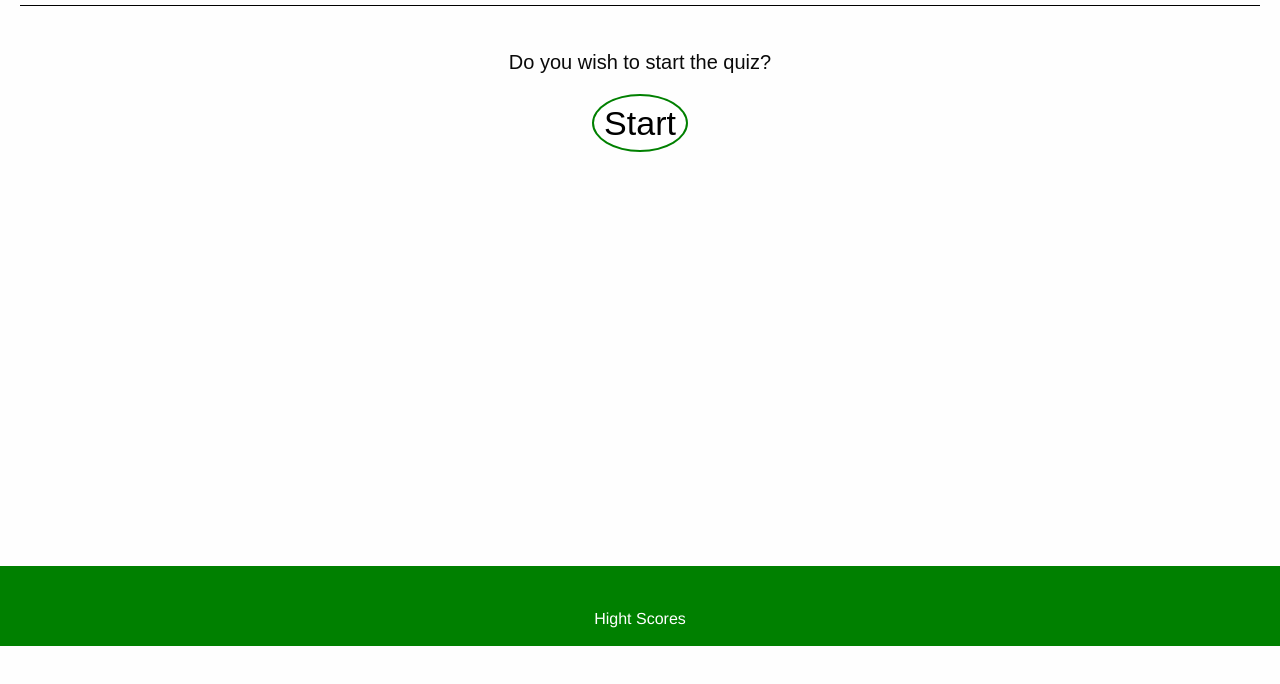
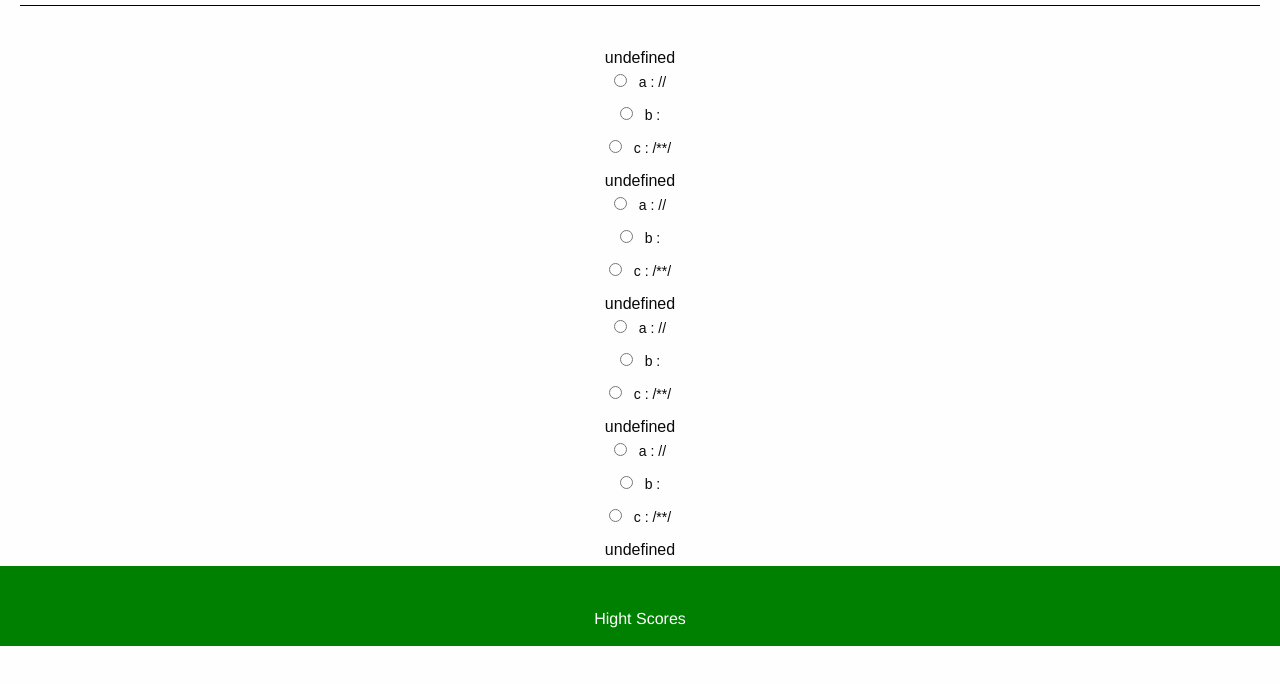
Before and after one commit to Hanstyl/code-quiz, a plain HTML site: page index.html in a window 1280 px wide. Shown: the part 154-838 px from the top of the page. Before the commit the page ends 800 px from the top, so only its background shows below. Drawn offline with nearby package versions, Linux system fonts and the light colour scheme.

Commit message:
js is not working out. going to start over

```diff
--- a/assets/js/script.js
+++ b/assets/js/script.js
@@ -0,0 +1,109 @@
+function buildQuiz() {
+    // Variable to store the HTML output
+    const output = [];
+
+    //For each question
+    myQuestions.forEach(
+        (currentQuestion, questionNumber) => {
+
+            // Variable to store the list of possible answers
+            const answers = [];
+
+            // And for each available answer...
+            for (letter in currentQuestion.answers) {
+
+                //...add an HTML radio button
+                answers.push(
+                    `<label>
+                        <input type="radio" name="question${questionNumber}" value="${letter}">
+                        ${letter} :
+                        ${currentQuestion.answers[letter]}
+                    </label>`
+                );
+            }
+
+            // add this question and its answers to the output
+            output.push(
+                `<div class="question"> ${currentQuestion.question} </div>
+                 <div class="answers"> ${answers.join('')} </div>`
+            );
+        }
+    );
+
+    // Combine output list into one string of html and put it on the page
+    quizContainer.innerHTML = output.join('');
+};
+
+
+const quizContainer = document.getElementById("quiz-game");
+const startButton = document.getElementById("start-button");
+let question = '';
+
+const myQuestions = [
+    {
+        Question: "Which of these is a JS comment?",
+        answers: {
+            a: "//",
+            b: "<!-->",
+            c: "/**/"
+        },
+        correctAnswer: "a"
+    },
+    {
+        Question: "Which of these is a JS comment?",
+        answers: {
+            a: "//",
+            b: "<!-->",
+            c: "/**/"
+        },
+        correctAnswer: "a"
+    },
+    {
+        Question: "Which of these is a JS comment?",
+        answers: {
+            a: "//",
+            b: "<!-->",
+            c: "/**/"
+        },
+        correctAnswer: "a"
+    },
+    {
+        Question: "Which of these is a JS comment?",
+        answers: {
+            a: "//",
+            b: "<!-->",
+            c: "/**/"
+        },
+        correctAnswer: "a"
+    },
+    {
+        Question: "Which of these is a JS comment?",
+        answers: {
+            a: "//",
+            b: "<!-->",
+            c: "/**/"
+        },
+        correctAnswer: "a"
+    },
+];
+
+
+
+
+
+
+
+
+
+
+
+
+
+
+
+
+
+buildQuiz();
+
+// Add event listeners
+startButton.addEventListener('click', showResults);
--- a/index.html
+++ b/index.html
@@ -24,13 +24,14 @@
         </div>
     </header>
 
+    <!-- Main Quiz Section-->
     <main>
-        <div id="quiz-main" class="container-fluid">
-            <div class="cell">
-                <p>Do you wish to start the quiz?</p>
-                <button id="start-button" class="large">Start</button>
-            </div>
+
+        <div id="quiz-game" class="cell">
+            <p>Do you wish to start the quiz?</p>
+            <button id="start-button" class="large">Start</button>
         </div>
+
     </main>
 
     <footer>
```
